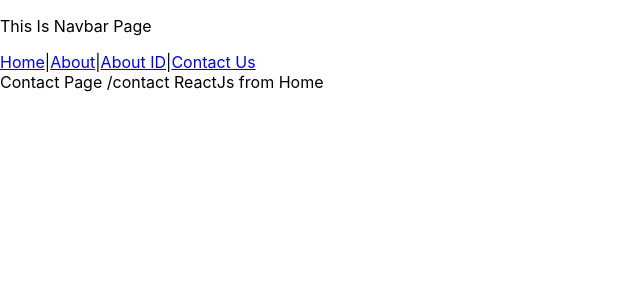
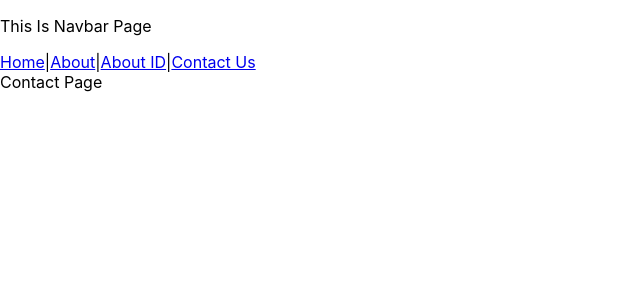
Before and after one commit to ankitanshu2020/React-Router, a React (Create React App) app in the folder routedemo/: page / in a window 1280 px wide. Both pictures are taken after a click on the button "move to contact page". Shown: the top 300 px of the page, without its empty margins (0-640 px from the left). Built offline with nearby package versions, Linux system fonts and the light colour scheme; the HTML template or start-up script is replaced by a standard one.

Commit message:
decendant routes

```diff
--- a/routedemo/src/App.js
+++ b/routedemo/src/App.js
@@ -14,7 +14,7 @@ export default function App() {
           <Route path="/" element={<Home />} />
           <Route path="/about" element={<About />} />
           <Route path="/about/:id" element={<About />} />
-          <Route path="/contact" element={<Contact />} />
+          <Route path="/contact/*" element={<Contact />} />
         </Route>
         <Route path="/admin" element={<Navbar />}>
           <Route path="/admin" element={<Home />} />
--- a/routedemo/src/components/Contact.js
+++ b/routedemo/src/components/Contact.js
@@ -1,11 +1,17 @@
 import React from "react";
-import { useLocation } from "react-router-dom";
+import { Route, Routes, useLocation } from "react-router-dom";
+import Student from "./Student";
+import Employee from "./Employee";
 
 export default function Contact() {
   const location = useLocation();
   return (
     <div>
-      Contact Page {location.pathname} {location.state.topic}
+      Contact Page
+      <Routes>
+        <Route path="/employee" element={<Employee />} />
+        <Route path="/student" element={<Student />} />
+      </Routes>
     </div>
   );
 }
--- /dev/null
+++ b/routedemo/src/components/Employee.js
@@ -0,0 +1,5 @@
+import React from "react";
+
+export default function Employee() {
+  return <div>Employee Page</div>;
+}
--- /dev/null
+++ b/routedemo/src/components/Student.js
@@ -0,0 +1,5 @@
+import React from "react";
+
+export default function Student() {
+  return <div>Student Page</div>;
+}
```
